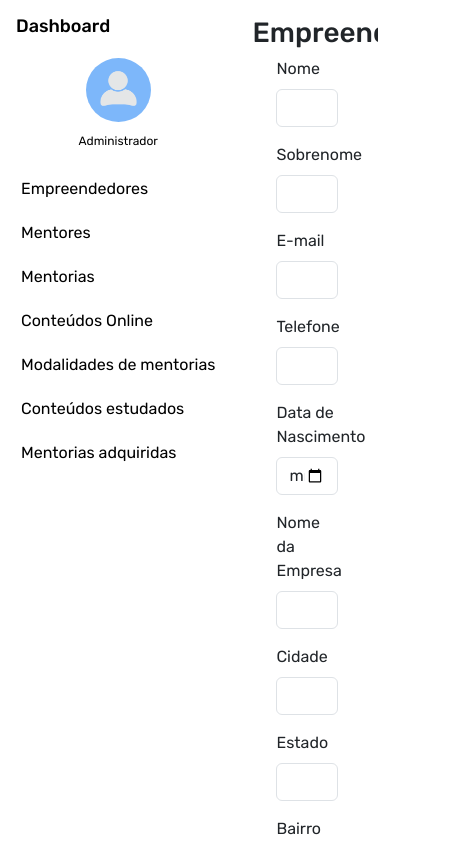
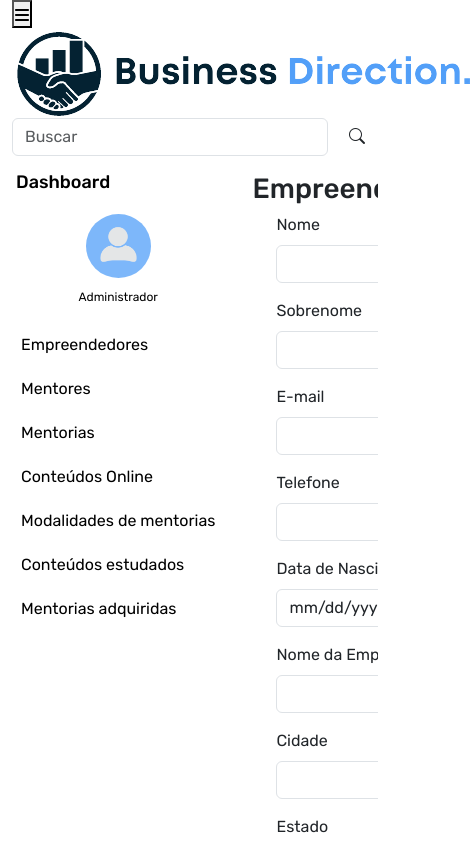
Before and after one commit to squad41recode/businessdirection_frontend, a Next.js app: page /admin/empreendedores/create in a window 390 px wide. Shown: the top 844 px of the page, 475 px wide, since content can reach past the window. Built offline with nearby package versions, Linux system fonts and the light colour scheme.

Commit message:
Update DashboardLayout.js

```diff
--- a/components/dashboard/DashboardLayout.js
+++ b/components/dashboard/DashboardLayout.js
@@ -4,15 +4,53 @@ import style from "@/styles/Dashboard.module.css";
 import Footer from "@/components/Footer";
 import Link from "next/link";
 import Script from "next/script";
+import { FaBars } from "react-icons/fa6";
+import { FaRegUser } from "react-icons/fa";
 
 const DashboardLayout = ({ children }) => {
   return (
     <>
-      <div className="">
+      <div className={` ${style.dashboardLayout} `}>
+        {/* ${style.DashboardLayout} */}
+        {/* <SidebarHeader/> */}
+        <header
+          className={`container-fluid  justify-content-between ${style.dashboardHeader}`}
+        >
+          <div className={` justify-content-start ${style.headerLogo}`}>
+            <button
+              className={` d-lg-none ${style.toggleSidebarBtn}`}
+              type="button"
+              data-bs-toggle="offcanvas"
+              data-bs-target="#offcanvasResponsive"
+              aria-controls="offcanvasResponsive"
+              id="offcanvas-btn"
+            >
+              <FaBars />
+            </button>
+            <a className="navbar-brand me-auto" href="/">
+              <img src="/img/logo-fundos-brancos.png" alt="logo" />
+            </a>
+          </div>
+          {/* <div className=" justify-content-end ">
+            <Link className="" href="/">editar aqui</Link>
+          </div> */}
+          <form className="d-flex" role="search">
+            <input
+              className="form-control me-2"
+              type="search"
+              placeholder="Buscar"
+              aria-label="Search"
+            />
+            <button className="btn btn-padrao" type="submit">
+              <i className="bi-search"></i>
+            </button>
+          </form>
+        </header>
+
         <div className={` ${style.wrapperContainer}`}>
           <Sidebar />
           <div className={style.dadosContainer}>
-            <article >{children}</article>
+            <>{children}</>
             <div className=" text-center mt-1 mb-3">
               <Link className="btn btn-voltar text-center" href="/">
                 Voltar ao site principal
@@ -20,7 +58,7 @@ const DashboardLayout = ({ children }) => {
             </div>
           </div>
         </div>
-      <Footer />
+        <Footer />
       </div>
       <Script
         src="https://cdn.jsdelivr.net/npm/@popperjs/core@2.11.8/dist/umd/popper.min.js"
```
